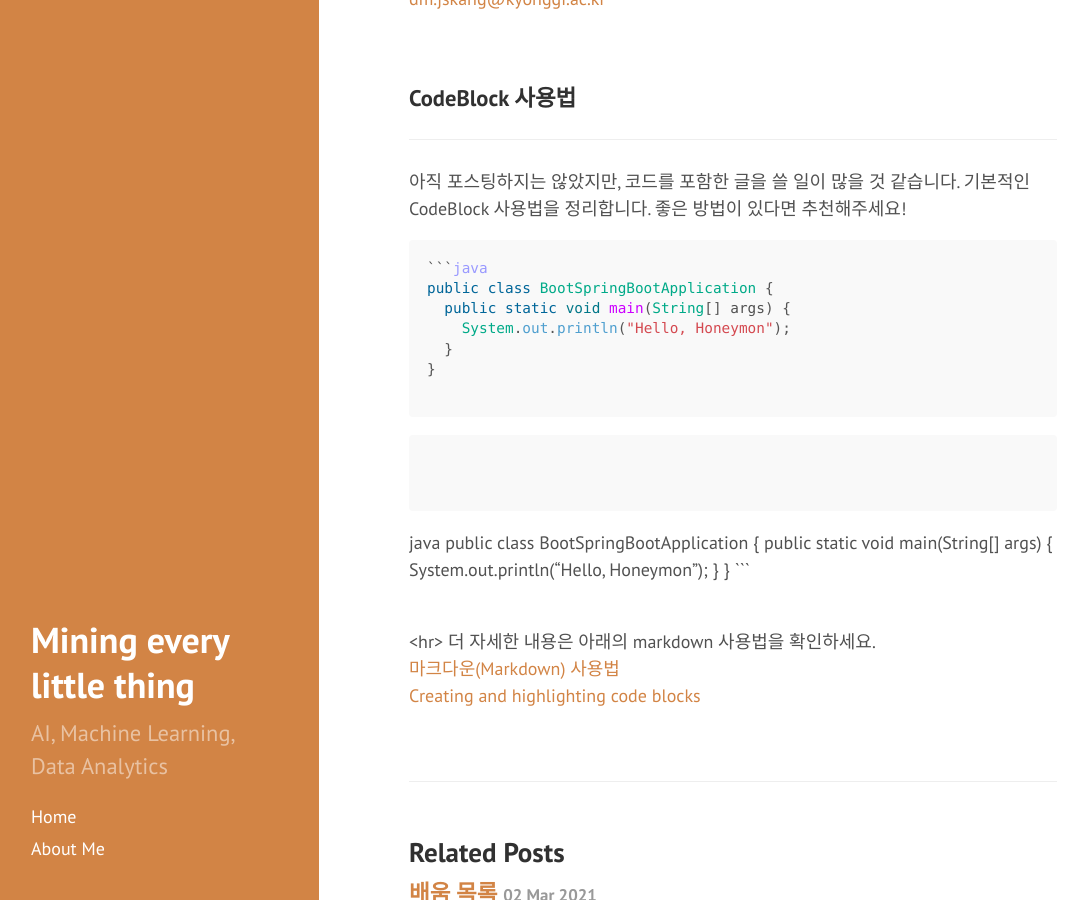
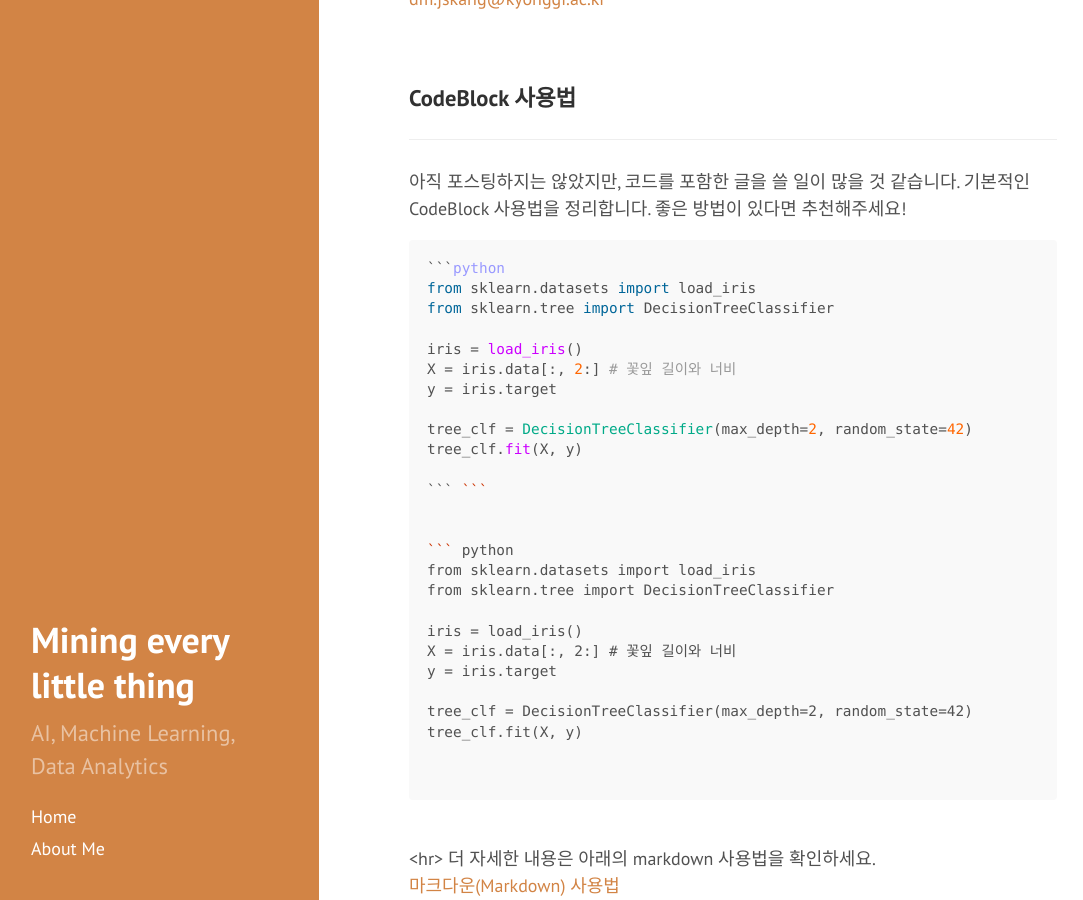
Before and after one commit to jisoo920/jisoo.github.io, a Jekyll site: the page built from _posts/2021-03-03-Basic Markdown Syntax.md, in a window 1280 px wide and 900 px high, scrolled down 1848 px. Shown: the whole window, without its empty margins (5-1088 px from the left). Built offline with Jekyll 4.4.1, drawn with Linux system fonts in a browser that asks for light colours.

Commit message:
markdown_posting_0303_modify_4

````diff
--- a/_posts/2021-03-03-Basic Markdown Syntax.md
+++ b/_posts/2021-03-03-Basic Markdown Syntax.md
@@ -68,24 +68,32 @@ BlockQuote는 인용 블록입니다. >가 반복될수록 들여쓰기 됩니
 
 
 ```markdown
-```java
-public class BootSpringBootApplication {
-  public static void main(String[] args) {
-    System.out.println("Hello, Honeymon");
-  }
-}
+```python
+from sklearn.datasets import load_iris
+from sklearn.tree import DecisionTreeClassifier
 
-```
-```
+iris = load_iris()
+X = iris.data[:, 2:] # 꽃잎 길이와 너비
+y = iris.target
+
+tree_clf = DecisionTreeClassifier(max_depth=2, random_state=42)
+tree_clf.fit(X, y)
+
+``` ```
 
 
-```
-java
-public class BootSpringBootApplication {
-  public static void main(String[] args) {
-    System.out.println("Hello, Honeymon");
-  }
-}
+``` python
+from sklearn.datasets import load_iris
+from sklearn.tree import DecisionTreeClassifier
+
+iris = load_iris()
+X = iris.data[:, 2:] # 꽃잎 길이와 너비
+y = iris.target
+
+tree_clf = DecisionTreeClassifier(max_depth=2, random_state=42)
+tree_clf.fit(X, y)
+
+
 ```
 
 <br><hr>
````
Also changed, not shown: README.md.
